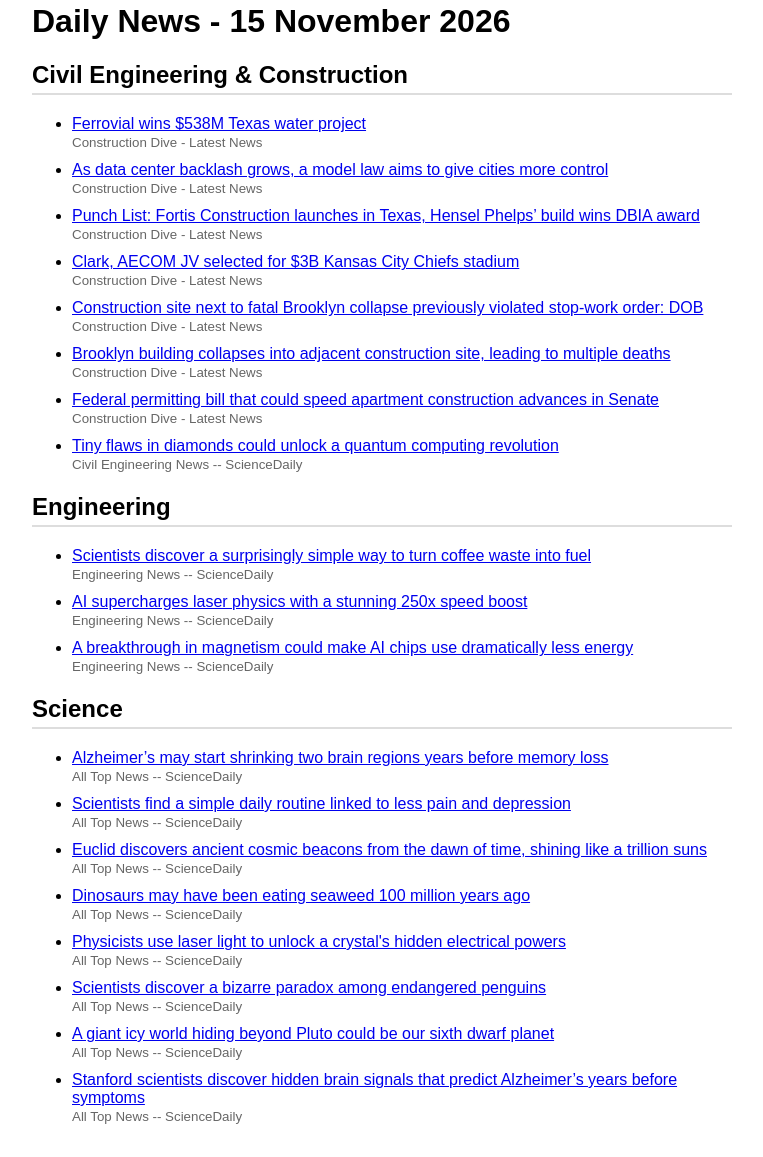
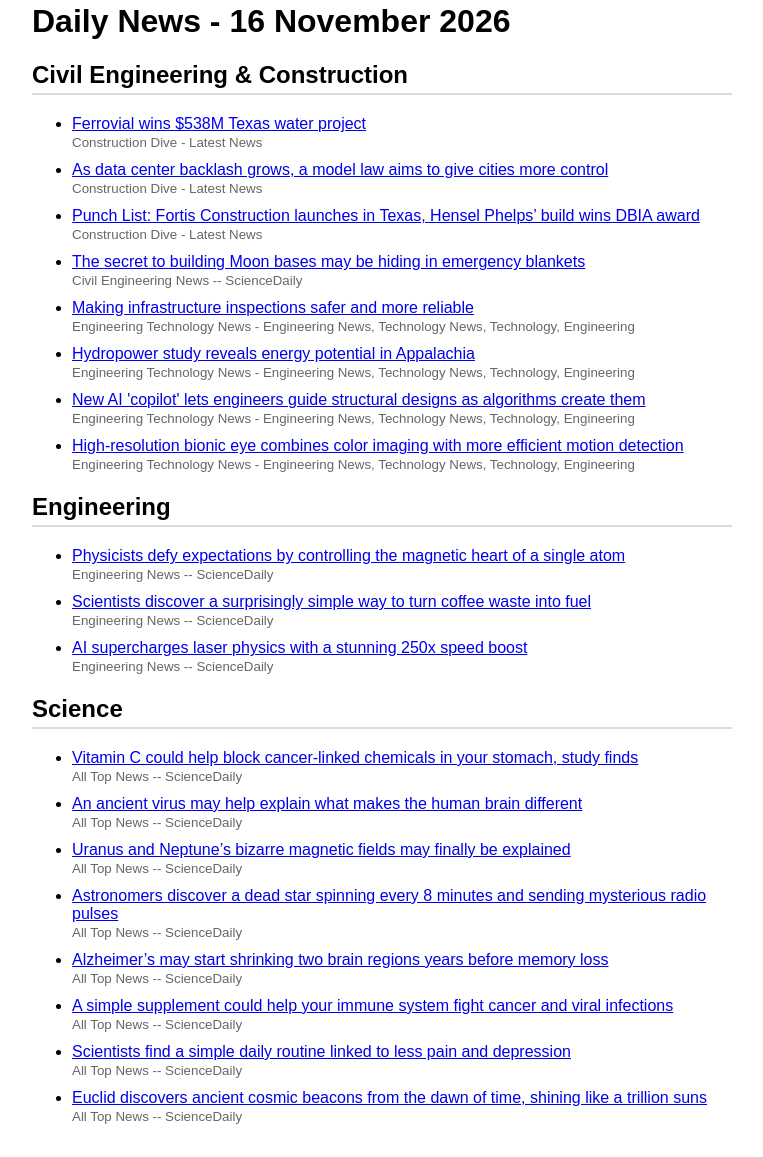
Before and after one commit to abdiwalihassanyusuf/daily-news, a plain HTML site: page index.html in a window 1280 px wide. Shown: the part 13-1170 px from the top of the page, without its empty margins (258-1021 px from the left). Drawn offline with Linux system fonts and the light colour scheme.

Commit message:
Daily news

```diff
--- a/index.html
+++ b/index.html
@@ -1,30 +1,30 @@
 <html><head><meta charset='utf-8'>
 <meta name='viewport' content='width=device-width, initial-scale=1'>
 <style>body{font-family:sans-serif;max-width:700px;margin:auto;padding:16px}h2{border-bottom:2px solid #ddd;padding-bottom:4px}li{margin:10px 0}small{color:#666}</style></head><body>
-<h1>Daily News - 15 November 2026</h1>
+<h1>Daily News - 16 November 2026</h1>
 <h2>Civil Engineering &amp; Construction</h2><ul>
 <li><a href='https://www.constructiondive.com/news/ferrovial-wins-538m-texas-water-project/874640/'>Ferrovial wins $538M Texas water project</a><br><small>Construction Dive - Latest News</small></li>
 <li><a href='https://www.constructiondive.com/news/data-center-backlash-model-law-aims-to-give-cities-more-control/874600/'>As data center backlash grows, a model law aims to give cities more control</a><br><small>Construction Dive - Latest News</small></li>
 <li><a href='https://www.constructiondive.com/news/punch-list-fortis-construction-texas-hensel-phelps-dbia-award/874597/'>Punch List: Fortis Construction launches in Texas, Hensel Phelps’ build wins DBIA award</a><br><small>Construction Dive - Latest News</small></li>
-<li><a href='https://www.constructiondive.com/news/clark-aecom-jv-kansas-city-chiefs-stadium/874555/'>Clark, AECOM JV selected for $3B Kansas City Chiefs stadium</a><br><small>Construction Dive - Latest News</small></li>
-<li><a href='https://www.constructiondive.com/news/project-fatal-brooklyn-collapse-stop-work-order/874545/'>Construction site next to fatal Brooklyn collapse previously violated stop-work order: DOB</a><br><small>Construction Dive - Latest News</small></li>
-<li><a href='https://www.constructiondive.com/news/brooklyn-building-collapses-adjacent-construction-site-fatalities/874484/'>Brooklyn building collapses into adjacent construction site, leading to multiple deaths</a><br><small>Construction Dive - Latest News</small></li>
-<li><a href='https://www.constructiondive.com/news/baaja-permitting-bill-speed-apartment-construction-advances-in/874482/'>Federal permitting bill that could speed apartment construction advances in Senate</a><br><small>Construction Dive - Latest News</small></li>
-<li><a href='https://www.sciencedaily.com/releases/2026/11/261111005855.htm'>Tiny flaws in diamonds could unlock a quantum computing revolution</a><br><small>Civil Engineering News -- ScienceDaily</small></li>
+<li><a href='https://www.sciencedaily.com/releases/2026/11/261115085549.htm'>The secret to building Moon bases may be hiding in emergency blankets</a><br><small>Civil Engineering News -- ScienceDaily</small></li>
+<li><a href='https://techxplore.com/news/2026-11-infrastructure-safer-reliable.html'>Making infrastructure inspections safer and more reliable</a><br><small>Engineering Technology News - Engineering News, Technology News, Technology, Engineering</small></li>
+<li><a href='https://techxplore.com/news/2026-11-hydropower-reveals-energy-potential-appalachia.html'>Hydropower study reveals energy potential in Appalachia</a><br><small>Engineering Technology News - Engineering News, Technology News, Technology, Engineering</small></li>
+<li><a href='https://techxplore.com/news/2026-11-ai-copilot-algorithms.html'>New AI &#x27;copilot&#x27; lets engineers guide structural designs as algorithms create them</a><br><small>Engineering Technology News - Engineering News, Technology News, Technology, Engineering</small></li>
+<li><a href='https://techxplore.com/news/2026-11-high-resolution-bionic-eye-combines.html'>High-resolution bionic eye combines color imaging with more efficient motion detection</a><br><small>Engineering Technology News - Engineering News, Technology News, Technology, Engineering</small></li>
 </ul>
 <h2>Engineering</h2><ul>
+<li><a href='https://www.sciencedaily.com/releases/2026/11/261114202232.htm'>Physicists defy expectations by controlling the magnetic heart of a single atom</a><br><small>Engineering News -- ScienceDaily</small></li>
 <li><a href='https://www.sciencedaily.com/releases/2026/11/261112025544.htm'>Scientists discover a surprisingly simple way to turn coffee waste into fuel</a><br><small>Engineering News -- ScienceDaily</small></li>
 <li><a href='https://www.sciencedaily.com/releases/2026/11/261111005913.htm'>AI supercharges laser physics with a stunning 250x speed boost</a><br><small>Engineering News -- ScienceDaily</small></li>
-<li><a href='https://www.sciencedaily.com/releases/2026/11/261111005853.htm'>A breakthrough in magnetism could make AI chips use dramatically less energy</a><br><small>Engineering News -- ScienceDaily</small></li>
 </ul>
 <h2>Science</h2><ul>
+<li><a href='https://www.sciencedaily.com/releases/2026/11/261114202236.htm'>Vitamin C could help block cancer-linked chemicals in your stomach, study finds</a><br><small>All Top News -- ScienceDaily</small></li>
+<li><a href='https://www.sciencedaily.com/releases/2026/11/261114202230.htm'>An ancient virus may help explain what makes the human brain different</a><br><small>All Top News -- ScienceDaily</small></li>
+<li><a href='https://www.sciencedaily.com/releases/2026/11/261114202204.htm'>Uranus and Neptune’s bizarre magnetic fields may finally be explained</a><br><small>All Top News -- ScienceDaily</small></li>
+<li><a href='https://www.sciencedaily.com/releases/2026/11/261114202136.htm'>Astronomers discover a dead star spinning every 8 minutes and sending mysterious radio pulses</a><br><small>All Top News -- ScienceDaily</small></li>
 <li><a href='https://www.sciencedaily.com/releases/2026/11/261114202130.htm'>Alzheimer’s may start shrinking two brain regions years before memory loss</a><br><small>All Top News -- ScienceDaily</small></li>
+<li><a href='https://www.sciencedaily.com/releases/2026/11/261113232000.htm'>A simple supplement could help your immune system fight cancer and viral infections</a><br><small>All Top News -- ScienceDaily</small></li>
 <li><a href='https://www.sciencedaily.com/releases/2026/11/261113231624.htm'>Scientists find a simple daily routine linked to less pain and depression</a><br><small>All Top News -- ScienceDaily</small></li>
 <li><a href='https://www.sciencedaily.com/releases/2026/11/261112230504.htm'>Euclid discovers ancient cosmic beacons from the dawn of time, shining like a trillion suns</a><br><small>All Top News -- ScienceDaily</small></li>
-<li><a href='https://www.sciencedaily.com/releases/2026/11/261112230502.htm'>Dinosaurs may have been eating seaweed 100 million years ago</a><br><small>All Top News -- ScienceDaily</small></li>
-<li><a href='https://www.sciencedaily.com/releases/2026/11/261112230500.htm'>Physicists use laser light to unlock a crystal&#x27;s hidden electrical powers</a><br><small>All Top News -- ScienceDaily</small></li>
-<li><a href='https://www.sciencedaily.com/releases/2026/11/261112230458.htm'>Scientists discover a bizarre paradox among endangered penguins</a><br><small>All Top News -- ScienceDaily</small></li>
-<li><a href='https://www.sciencedaily.com/releases/2026/11/261112230447.htm'>A giant icy world hiding beyond Pluto could be our sixth dwarf planet</a><br><small>All Top News -- ScienceDaily</small></li>
-<li><a href='https://www.sciencedaily.com/releases/2026/11/261112230444.htm'>Stanford scientists discover hidden brain signals that predict Alzheimer’s years before symptoms</a><br><small>All Top News -- ScienceDaily</small></li>
 </ul>
 </body></html>
```
